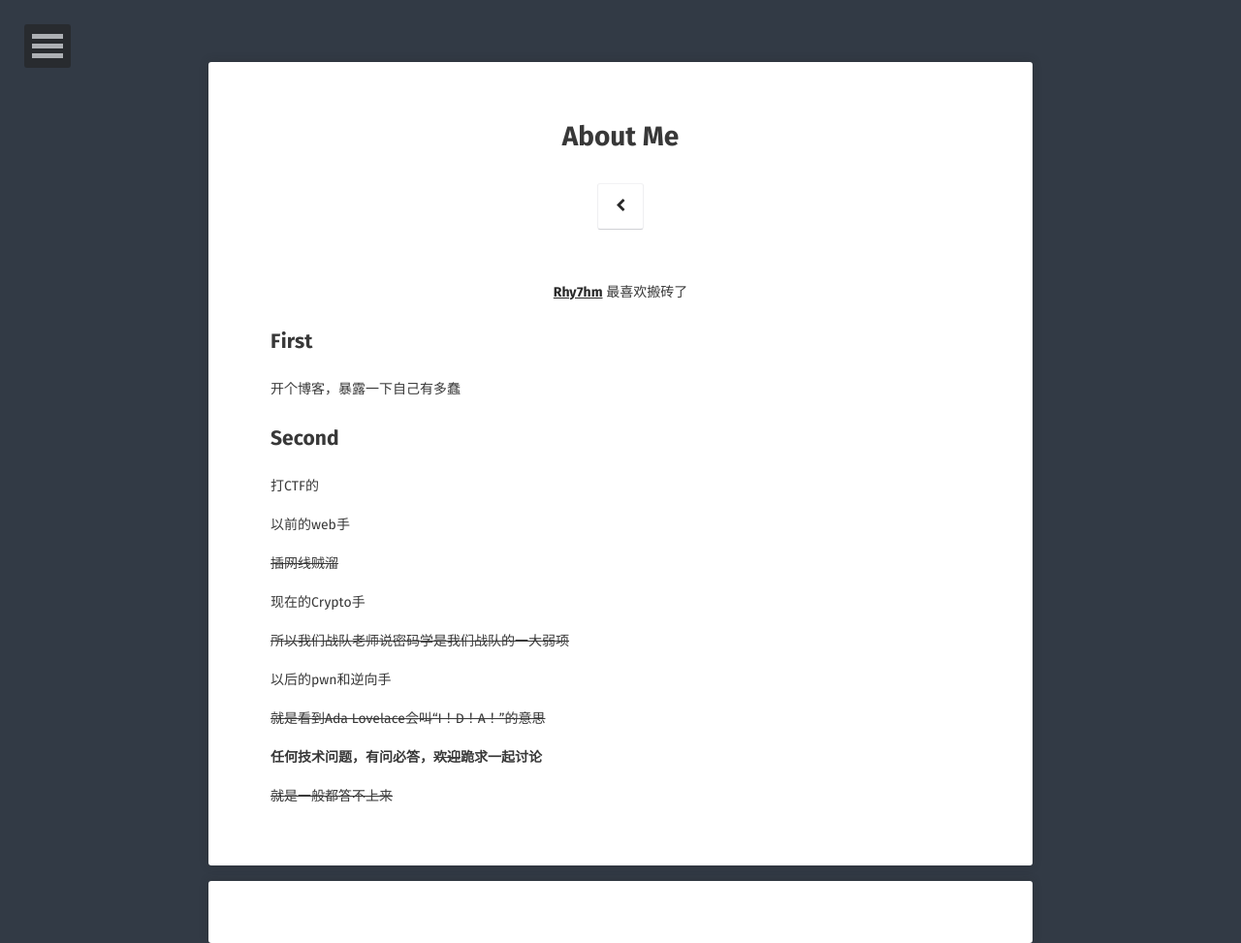
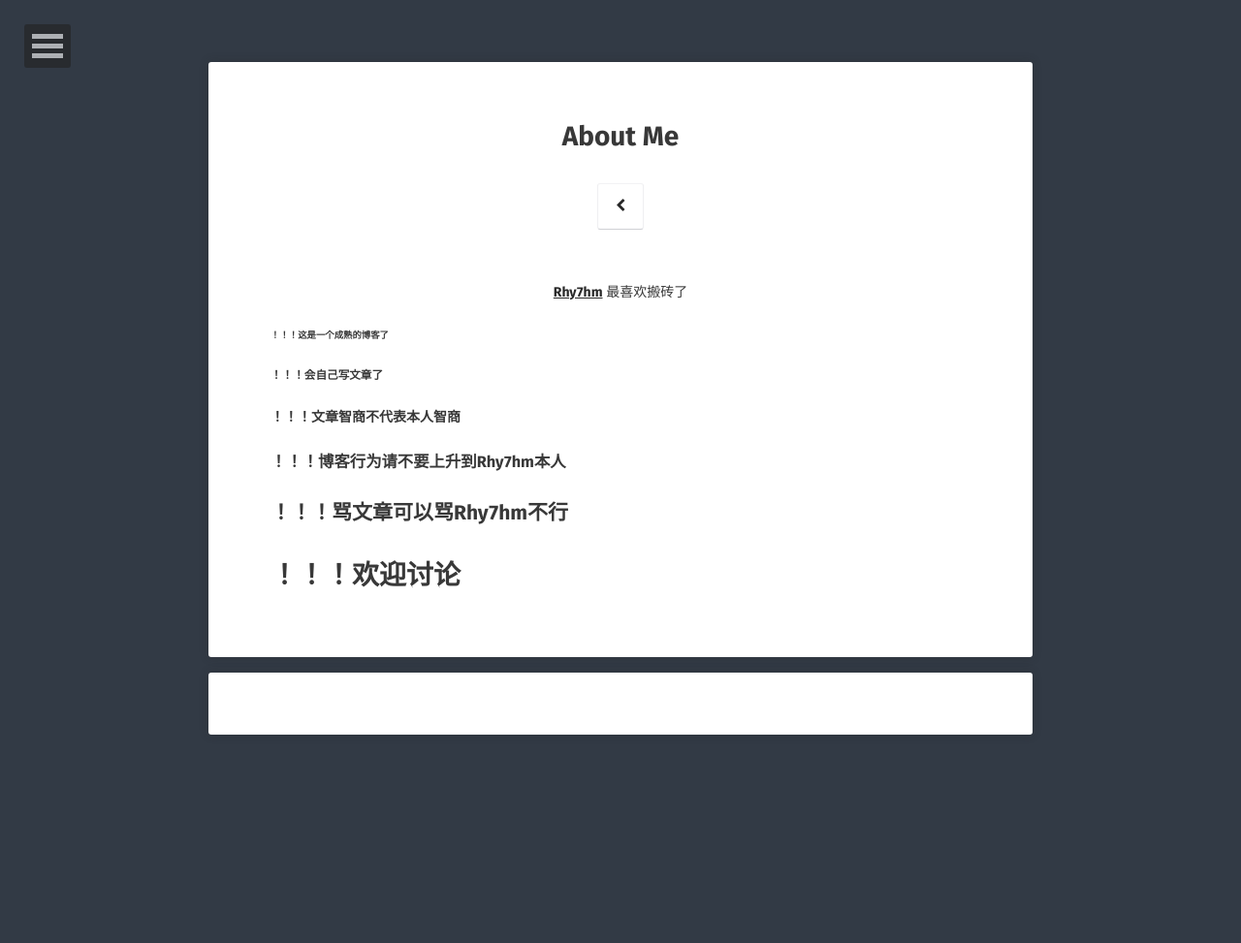
Before and after one commit to RhythmMark/RhythmMark.github.io, a Jekyll site: the page built from about/index.md, in a window 1280 px wide. Shown: the whole page at 97% size. Built offline with Jekyll 4.4.1, drawn with Linux system fonts in a browser that asks for light colours; some web fonts are replaced; comment, search, counter and statistics services are not loaded.

Commit message:
Update index.md

```diff
--- a/about/index.md
+++ b/about/index.md
@@ -8,26 +8,15 @@ comments: ture
 
 <center><a href="https://rhythmmark.github.io/"><b>Rhy7hm</b></a> 最喜欢搬砖了</center>
 
-## First
 
-开个博客，暴露一下自己有多蠢
+###### ！！！这是一个成熟的博客了
 
-## Second
+##### ！！！会自己写文章了
 
-打CTF的
+#### ！！！文章智商不代表本人智商
 
-以前的web手
+### ！！！博客行为请不要上升到Rhy7hm本人
 
-~~插网线贼溜~~
+## ！！！骂文章可以骂Rhy7hm不行
 
-现在的Crypto手
-
-~~所以我们战队老师说密码学是我们战队的一大弱项~~
-
-以后的pwn和逆向手
-
-~~就是看到Ada Lovelace会叫“I！D！A！”的意思~~
-
-**任何技术问题，有问必答，~~欢迎~~跪求一起讨论**
-
-~~就是一般都答不上来~~
+# ！！！欢迎讨论
```
